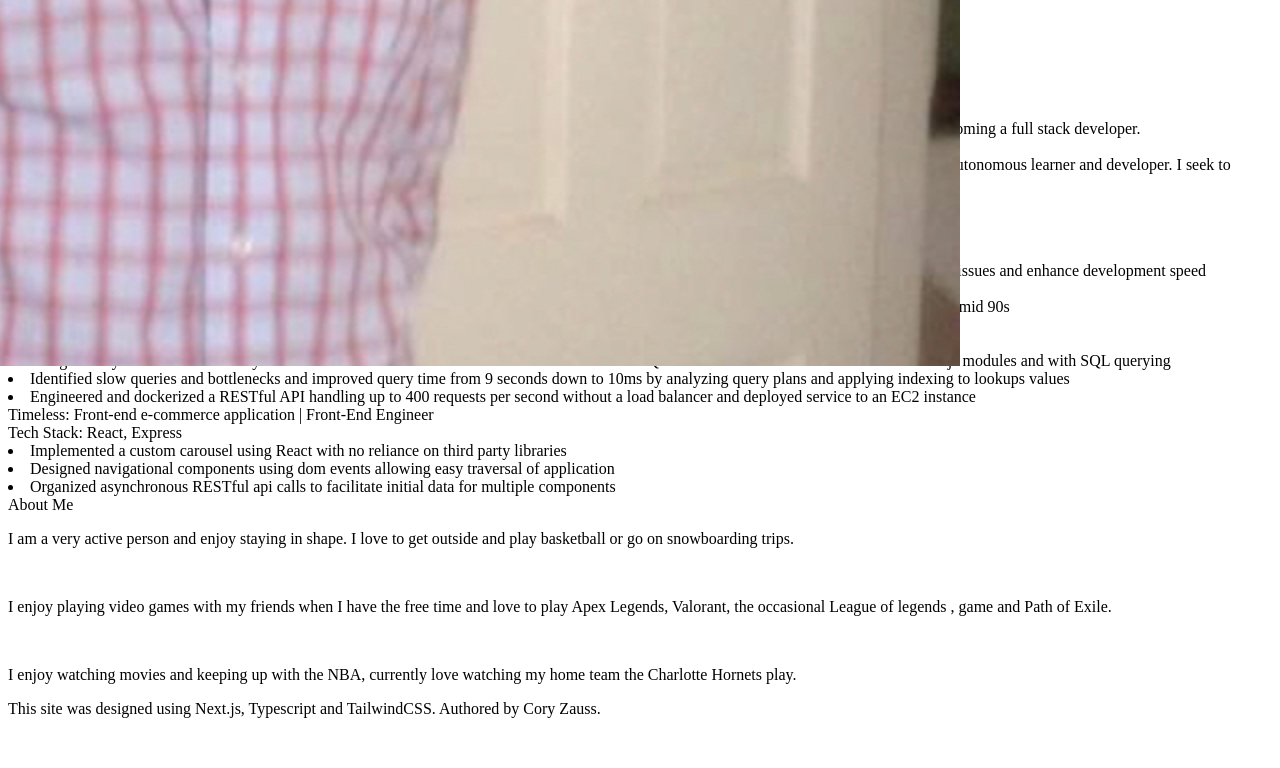
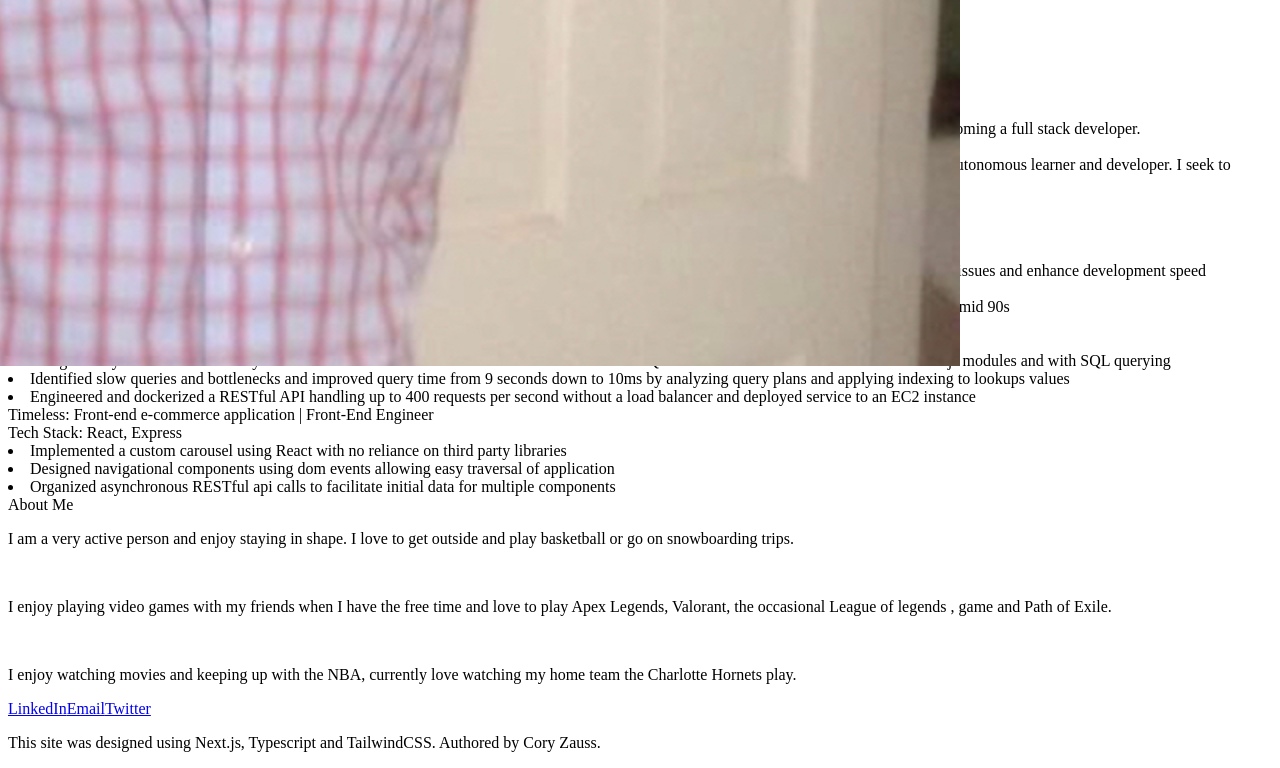
Before and after one commit to CoryZauss/CoryZauss.github.io, a Next.js app: page / in a window 1280 px wide. Shown: the part 1134-1902 px from the top of the page. Before the commit the page ends 1868 px from the top, so only its background shows below. Built offline with nearby package versions, Linux system fonts and the light colour scheme.

Commit message:
some contact info and progress bar adjust

```diff
--- a/src/components/Nav.tsx
+++ b/src/components/Nav.tsx
@@ -4,7 +4,7 @@ import { motion } from "framer-motion";
 const Nav: NextPage = () => {
   return (
     <>
-      <div className="fixed inset-x-0 top-0 left-0 right-0 z-50 flex-row py-5 text-5xl font-medium transition-colors duration-300 border-b border-transparent ease backdrop-blur-xl sm:text-6xl md:text-7xl xl:text-7xl 2xl:text-8xl">
+      <div className="fixed inset-x-0 top-0 left-0 right-0 z-50 flex-row py-5 text-5xl font-medium transition-colors duration-300 border-b border-transparent ease backdrop-blur-xl sm:text-6xl md:text-7xl xl:text-7xl 2xl:text-7xl">
         <motion.div
           initial={{ y: 1000 }}
           animate={{
--- a/src/components/ProgressBar.tsx
+++ b/src/components/ProgressBar.tsx
@@ -10,8 +10,11 @@ const ProgressBar: NextPage<Props> = ({ offsety }) => {
   useEffect(() => {
     //calculate % of page scrolled thru and set to barlength
     const docHeight = window.document.body.offsetHeight
-    const percent = 100 - (offsety / docHeight * 122)
-    setBarLength(`${percent}%`)
+    // progress bar starts related to screen size
+    const windowHeightPercent = window.innerHeight / docHeight * 100;
+    console.log(windowHeightPercent)
+    const percent = 100 - (offsety / docHeight * 100)
+    setBarLength(`${percent - windowHeightPercent}%`)
   }, [offsety])
 
   return (
--- a/src/components/Projects.tsx
+++ b/src/components/Projects.tsx
@@ -4,10 +4,7 @@ import { motion, useCycle } from "framer-motion";
 const Projects: NextPage = () => {
   return (
     <>
-
       <div>
-
-
         <motion.div
           className="w-10/12 p-8 mb-16 ml-auto mr-8 border-2 sm:text-2xl rounded-3xl bg-darkfoam h-max lg:text-3xl md:text-2xl xl:text-3xl lg:mr-auto lg:w-8/12"
           whileHover={{
@@ -20,12 +17,12 @@ const Projects: NextPage = () => {
             },
           }}
         >
-          <a className="mb-3 lg:mb-10">
+          <a className="mb-3 font-bold lg:mb-10">
             Hitch: Ride-share application | Full Stack Engineer
           </a>
           <br></br>
           <a className="mb-3">
-            Tech Stack: FireBase | Express | React Router| CSS | Material-UI|
+            Tech Stack: FireBase | Express | React Router | CSS | Material-UI |
             Node.js
           </a>{" "}
           <li className="mb-3">
@@ -57,7 +54,7 @@ const Projects: NextPage = () => {
           }}
         >
           <a className="mb-3"></a>
-          <a className="mb-3">
+          <a className="mb-3 font-bold">
             Timeless: Restful API and Database for a front end shopping
             application | Systems Design Engineer{" "}
           </a>
@@ -95,7 +92,7 @@ const Projects: NextPage = () => {
           }}
         >
           <a className="mb-3"></a>
-          <a className="mb-3">
+          <a className="mb-3 font-bold">
             Timeless: Front-end e-commerce application | Front-End Engineer
           </a>
           <br></br>
--- a/src/pages/index.tsx
+++ b/src/pages/index.tsx
@@ -55,7 +55,30 @@ const Home: NextPage = () => {
           <Personal />
         </FadeInWhenVisible>
       </div>
-      <div className="flex items-end justify-center h-screen mt-auto mb-10 text-center align-bottom">
+      <motion.div className="flex flex-col content-end mt-auto mb-10 text-2xl text-center align-bottom h-max pt-44">
+        <motion.a
+          href="https://www.linkedin.com/in/coryzauss/"
+          target="_blank"
+          whileHover={{ scale: 2, textShadow: "0px 0px 8px rgb(255,255,255)" }}
+        >
+          LinkedIn
+        </motion.a>
+        <motion.a
+          href="mailto: cory.classic@gmail.com"
+          target="_blank"
+          whileHover={{ scale: 2, textShadow: "0px 0px 8px rgb(255,255,255)" }}
+        >
+          Email
+        </motion.a>
+        <motion.a
+          href="https://twitter.com/CoryZaussDev"
+          target="_blank"
+          whileHover={{ scale: 2, textShadow: "0px 0px 8px rgb(255,255,255)" }}
+        >
+          Twitter
+        </motion.a>
+      </motion.div>
+      <div className="flex items-end justify-center mt-auto mb-10 text-center align-bottom h-max">
         <p>
           This site was designed using Next.js, Typescript and TailwindCSS.
           Authored by Cory Zauss.
```
